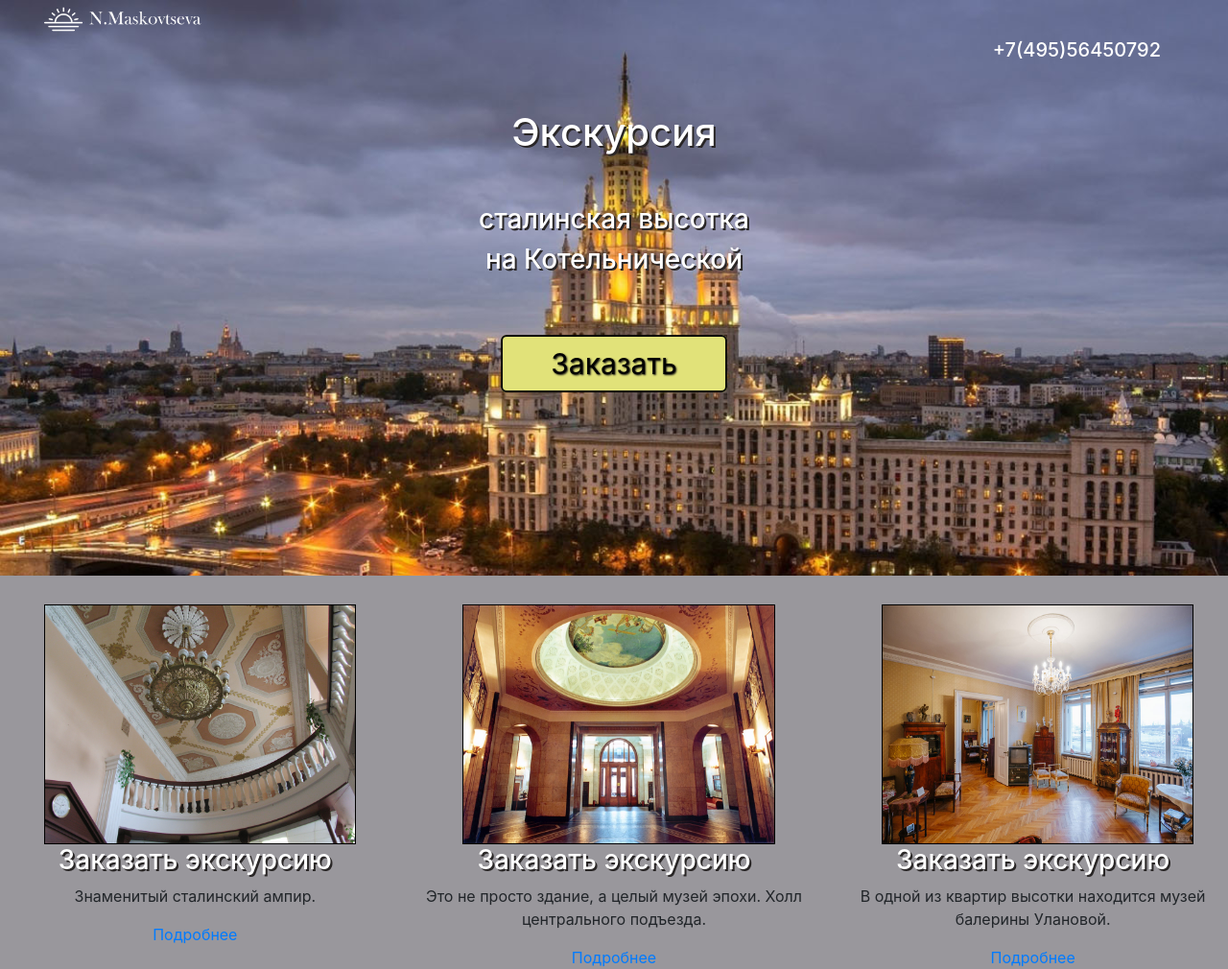
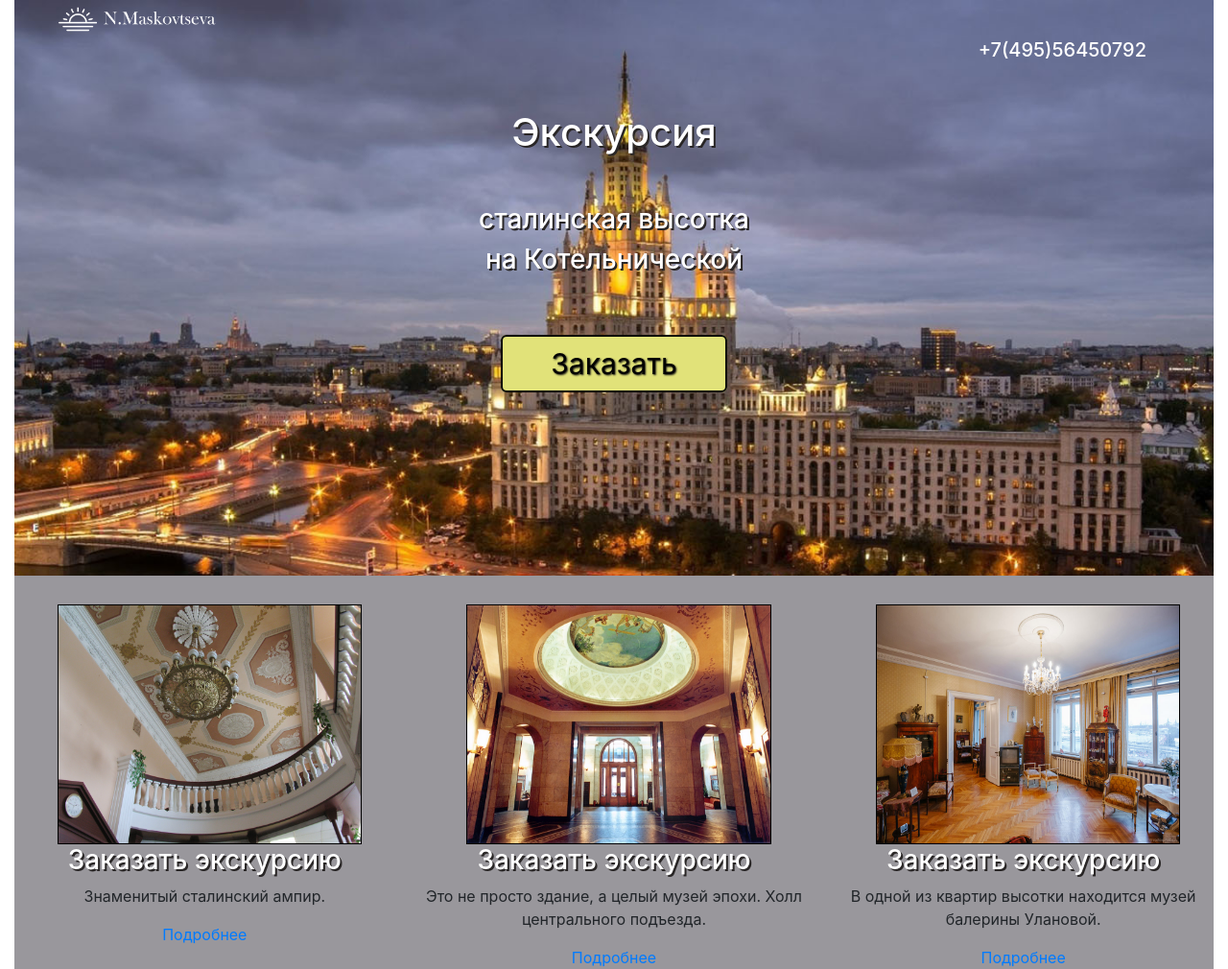
Before and after one commit to Ivan20066/Kotelnitsheskaya, a plain HTML site: page index.html in a window 1280 px wide. Shown: the whole page at 96% size. Drawn offline with nearby package versions, Linux system fonts and the light colour scheme.

Commit message:
Update style.css
вот так получше

```diff
--- a/css/style.css
+++ b/css/style.css
@@ -7,14 +7,7 @@
 
 
 
-.top{
-	background-image: url(../img/img066.jpg);
-	padding: 0 ;
-	background-size: contain;
-background-position-x:center ;
 
-
-}
 .nad{
 	color: #ffff;
 	text-align: center;
@@ -29,7 +22,7 @@ background-position-x:center ;
 }
 
 
-.bat a{
+.bat a {
 	color: #000000;
 	font-size: 30px;
 	background: #E1E279;
@@ -42,10 +35,14 @@ background-position-x:center ;
 
 
 }
-.fon{
+.fon {
 
 	width: 100%;
  height: 600px;
+ background-image: url(../img/img066.jpg);
+	padding: 0 ;
+	background-size: cover;
+background-position-x:center ;
 	}
 
 
```
